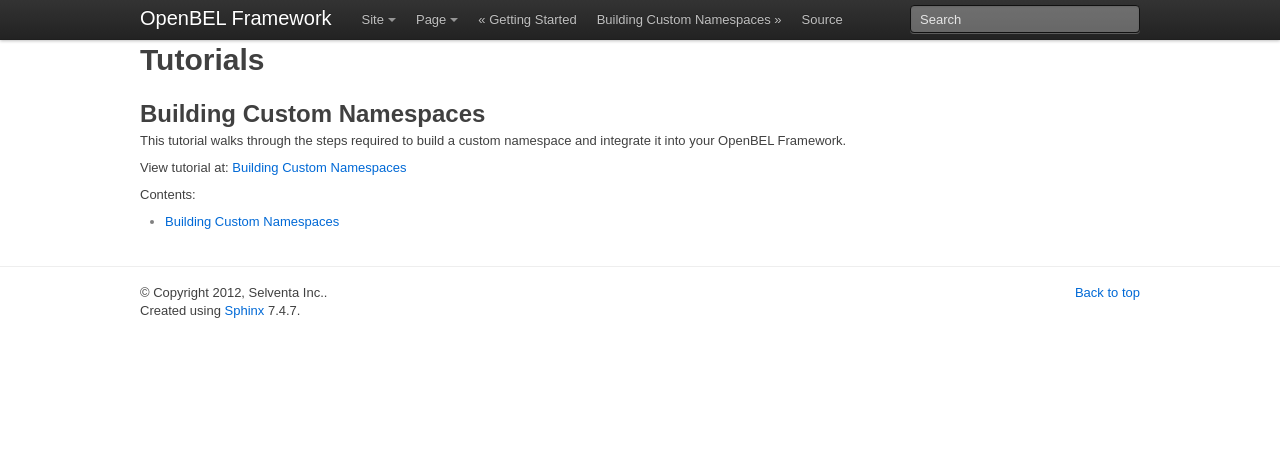
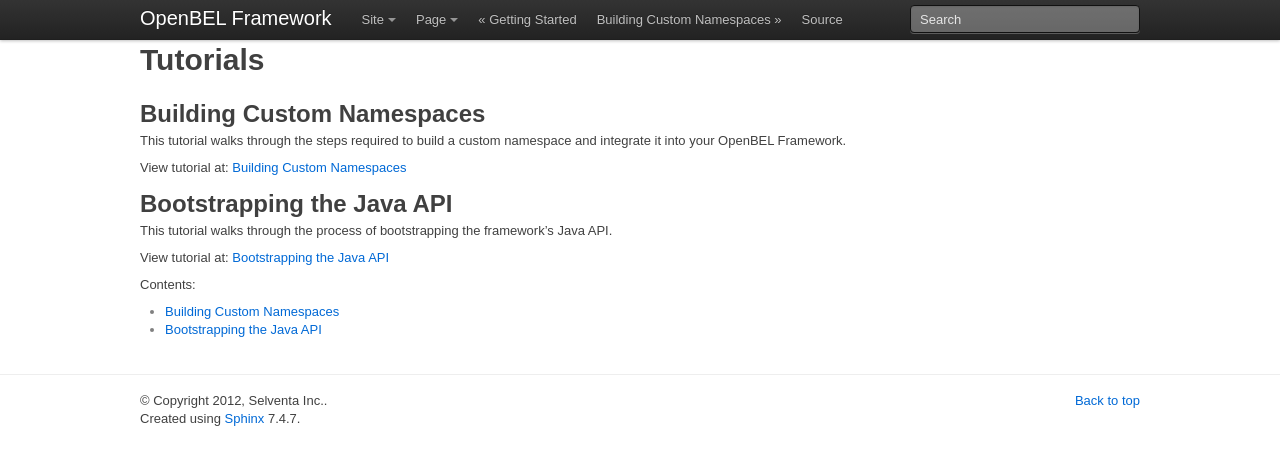
Before and after one commit to OpenBEL/openbel-framework, a Sphinx documentation site: the page built from docs/sphinx/tutorials.rst, in a window 1280 px wide. Shown: the top 465 px of the page. Built offline with Sphinx 7.4.7, drawn with Linux system fonts in a browser that asks for light colours.

Commit message:
Sphinx cleanup; hook bootstrapping into tutorials

```diff
--- a/docs/sphinx/conf.py
+++ b/docs/sphinx/conf.py
@@ -123,7 +123,7 @@
 # Add any paths that contain custom static files (such as style sheets) here,
 # relative to this directory. They are copied after the builtin static files,
 # so a file named "default.css" will overwrite the builtin "default.css".
-html_static_path = ['_static']
+#html_static_path = ['_static']
 
 # If not '', a 'Last updated on:' timestamp is inserted at every page bottom,
 # using the given strftime format.
--- a/docs/sphinx/getting_started.rst
+++ b/docs/sphinx/getting_started.rst
@@ -9,9 +9,13 @@
 1. Download Cytoscape (2.8) at `cytoscape.org`_
 2. Install KAM Navigator Cytoscape plugin by following the `installation guide`_
 3. Connect the KAM Navigator to the public demo server
+
   * Set the Webservice Location (WSDL URL) to: http://demo.openbel.org/openbel-ws/belframework.wsdl
+
 4. Load up our example Knowledge Networks
+
   * Select your target Knowledge Network
+
   * `Explore`_ the KAM Navigator plugin
 
 For further information go to the KAM Navigator `user manual`_
--- a/docs/sphinx/tutorials.rst
+++ b/docs/sphinx/tutorials.rst
@@ -10,9 +10,17 @@
 
 View tutorial at: :doc:`tutorials/building_custom_namespaces`
 
+Bootstrapping the Java API
+--------------------------
+This tutorial walks through the process of bootstrapping the framework's Java
+API.
+
+View tutorial at: :doc:`tutorials/bootstrapping_the_java_api`
+
 Contents:
 
 .. toctree::
    :maxdepth: 1
 
    tutorials/building_custom_namespaces
+   tutorials/bootstrapping_the_java_api
```
